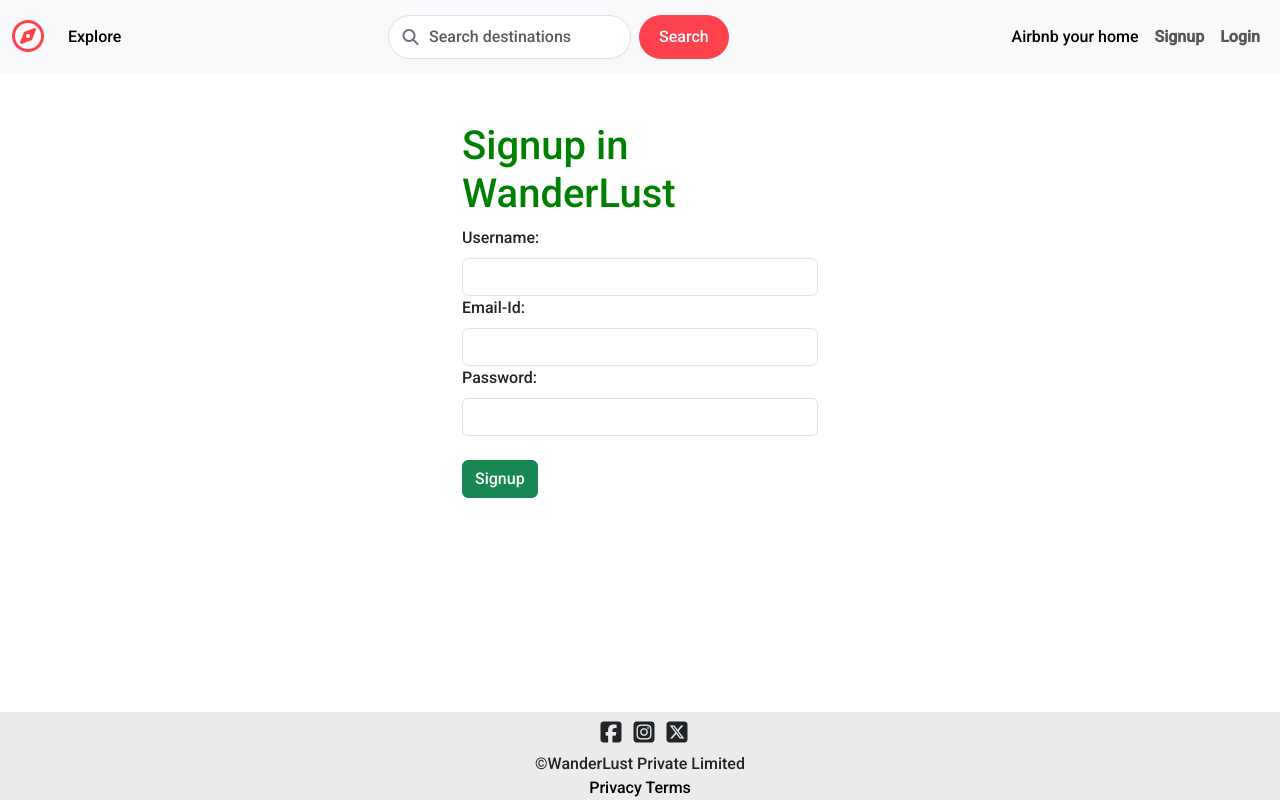
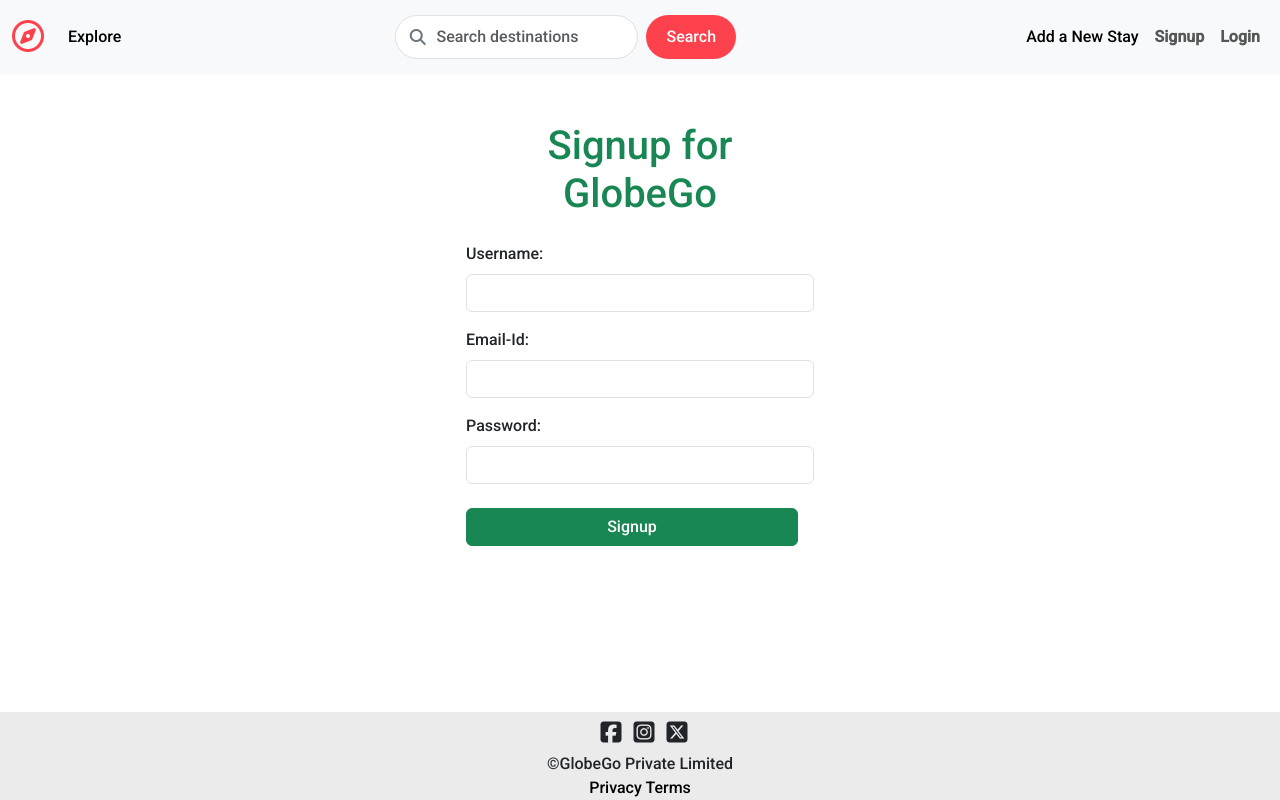
Before and after one commit to amanpandey7435/GlobeGo, a Node server app: page /signup in a window 1280 px wide. Run offline with Node 20, Linux system fonts and the light colour scheme; some libraries are stand-ins or nearby versions.

Commit message:
Some Changes

```diff
--- a/controllers/users.js
+++ b/controllers/users.js
@@ -29,7 +29,7 @@ module.exports.loginForm=(req,res)=>{
 
 };
 module.exports.login=async (req, res) => {
-    req.flash("success", "Welcome to Wanderlust!");
+    req.flash("success", "Welcome to User!");
     let redirectUrl=res.locals.redirectUrl || "/listings";
     res.redirect(redirectUrl);  // ✅ Redirect user after login
 };
--- a/views/includes/flash.ejs
+++ b/views/includes/flash.ejs
@@ -1,18 +1,25 @@
-<%if(success && success.length){%>
-<div class="alert alert-success alert-dismissible fade show col-6 offset-3" role="alert">
+<% if (success && success.length) { %>
+  <div class="container mt-3">
+    <div class="row justify-content-center">
+      <div class="col-12 col-sm-10 col-md-8 col-lg-6">
+        <div class="alert alert-success alert-dismissible fade show" role="alert">
+          <%= success %>
+          <button type="button" class="btn-close" data-bs-dismiss="alert" aria-label="Close"></button>
+        </div>
+      </div>
+    </div>
+  </div>
+<% } %>
 
-        <%=success%>
-        <button type="button" class="btn-close" data-bs-dismiss="alert" aria-label="Close"></button>
-
+<% if (error && error.length) { %>
+  <div class="container mt-3">
+    <div class="row justify-content-center">
+      <div class="col-12 col-sm-10 col-md-8 col-lg-6">
+        <div class="alert alert-danger alert-dismissible fade show" role="alert">
+          <%= error %>
+          <button type="button" class="btn-close" data-bs-dismiss="alert" aria-label="Close"></button>
+        </div>
+      </div>
+    </div>
   </div>
-
-  <%}%>
-  <%if(error && error.length){%>
-    <div class="alert alert-danger alert-dismissible fade show col-6 offset-3" role="alert">
-
-            <%=error%>
-            <button type="button" class="btn-close" data-bs-dismiss="alert" aria-label="Close"></button>
-
-      </div>
-
-      <%}%>
+<% } %>
--- a/views/includes/footer.ejs
+++ b/views/includes/footer.ejs
@@ -5,7 +5,7 @@
         <i class="fa-brands fa-square-x-twitter"></i>
     </div>
     <div class="company">
-        &copy;WanderLust Private Limited
+        &copy;GlobeGo Private Limited
     </div>
     <div class="socials-link">
         <a href="">Privacy</a>
--- a/views/includes/navbar.ejs
+++ b/views/includes/navbar.ejs
@@ -108,7 +108,7 @@
       <!-- Right nav -->
       <ul class="navbar-nav ms-auto mb-2 mb-lg-0 text-end">
         <li class="nav-item">
-          <a class="nav-link active" href="/listings/new">Airbnb your home</a>
+          <a class="nav-link active" href="/listings/new">Add a New Stay</a>
         </li>
 
         <% if (!currUser) { %>
--- a/views/layouts/boilerplateCode.ejs
+++ b/views/layouts/boilerplateCode.ejs
@@ -3,7 +3,7 @@
 <head>
     <meta charset="UTF-8">
     <meta name="viewport" content="width=device-width, initial-scale=1.0">
-    <title>Wanderlust</title>
+    <title>GlobeGo</title>
     <link rel="stylesheet" href="https://cdnjs.cloudflare.com/ajax/libs/font-awesome/6.7.2/css/all.min.css" integrity="sha512-Evv84Mr4kqVGRNSgIGL/F/aIDqQb7xQ2vcrdIwxfjThSH8CSR7PBEakCr51Ck+w+/U6swU2Im1vVX0SVk9ABhg==" crossorigin="anonymous" referrerpolicy="no-referrer" />
     <link href="https://cdn.jsdelivr.net/npm/bootstrap@5.3.3/dist/css/bootstrap.min.css" rel="stylesheet" integrity="sha384-QWTKZyjpPEjISv5WaRU9OFeRpok6YctnYmDr5pNlyT2bRjXh0JMhjY6hW+ALEwIH" crossorigin="anonymous">
     <link rel="preconnect" href="https://fonts.googleapis.com">
--- a/views/listings/new.ejs
+++ b/views/listings/new.ejs
@@ -3,7 +3,7 @@
     <h1>Create your Listings:</h1>
     <form action="/listings" method="POST" class="needs-validation" novalidate enctype="multipart/form-data">
         <label for="title" class="form-label">Title:</label>
-            <input type="text" class="form-control" name="listing[title]" required id="title" placeholder="enter your title for listings">
+            <input type="text" class="form-control" name="listing[title]" required id="title" placeholder="Enter your title for listings">
             <div class="invalid-feedback">
                 Enter an appropraite Title
               </div>
@@ -11,11 +11,11 @@
                 Title looks catchy!
               </div>
         <label for="description" class="form-label">Description:</label>
-        <textarea name="listing[description]" class="form-control" id="" required placeholder="description"></textarea>
+        <textarea name="listing[description]" class="form-control" id="" required placeholder="Description"></textarea>
         <label for="image" class="form-label">Upload Image:</label>
         <input type="file" name="listing[image]" class="form-control" id="image" required>
         <label for="price" class="form-label">Price:</label>
-        <input type="number" name="listing[price]" class="form-control" required id="price" placeholder="enter price">
+        <input type="number" name="listing[price]" class="form-control" required id="price" placeholder="Enter price">
         <div class="invalid-feedback">
             Enter valid price
           </div>
--- a/views/users/signup.ejs
+++ b/views/users/signup.ejs
@@ -1,26 +1,33 @@
 <% layout("/layouts/boilerplateCode") -%>
- <div class="signupB row mt-5">
 
-    <div class="col-4 offset-4">
-        <h1 style="color:green;">Signup in WanderLust</h1>
+<div class="container mt-5">
+  <div class="row justify-content-center">
+    <div class="col-12 col-sm-10 col-md-8 col-lg-6 col-xl-4">
+      <h1 class="text-success text-center mb-4">Signup for GlobeGo</h1>
 
       <form action="/signup" method="POST" class="needs-validation" novalidate>
+        <div class="mb-3">
           <label for="username" class="form-label">Username:</label>
           <input type="text" id="username" name="username" class="form-control" required>
-        <div class="invalid-feedback">
-            Enter valid username
+          <div class="invalid-feedback">Enter a valid username</div>
         </div>
+
+        <div class="mb-3">
           <label for="email" class="form-label">Email-Id:</label>
           <input type="email" id="email" name="email" class="form-control" required>
-        <div class="invalid-feedback">
-            Mail-id: is not valid!
+          <div class="invalid-feedback">Email-Id is not valid!</div>
         </div>
+
+        <div class="mb-3">
           <label for="password" class="form-label">Password:</label>
-        <input type="text" id="password" name="password" class="form-control" required>
-        <div class="invalid-feedback">
-            Enter strong password
+          <input type="password" id="password" name="password" class="form-control" required>
+          <div class="invalid-feedback">Enter a strong password</div>
         </div>
-        <button class="btn btn-success mt-4">Signup</button>
+
+        <div class="d-grid">
+          <button type="submit" class="btn btn-success mt-2">Signup</button>
+        </div>
       </form>
     </div>
   </div>
+</div>
```
Also changed, not shown: views/users/login.ejs (+33 -2 lines). Lines whose indentation alone changed are shown as unchanged.
